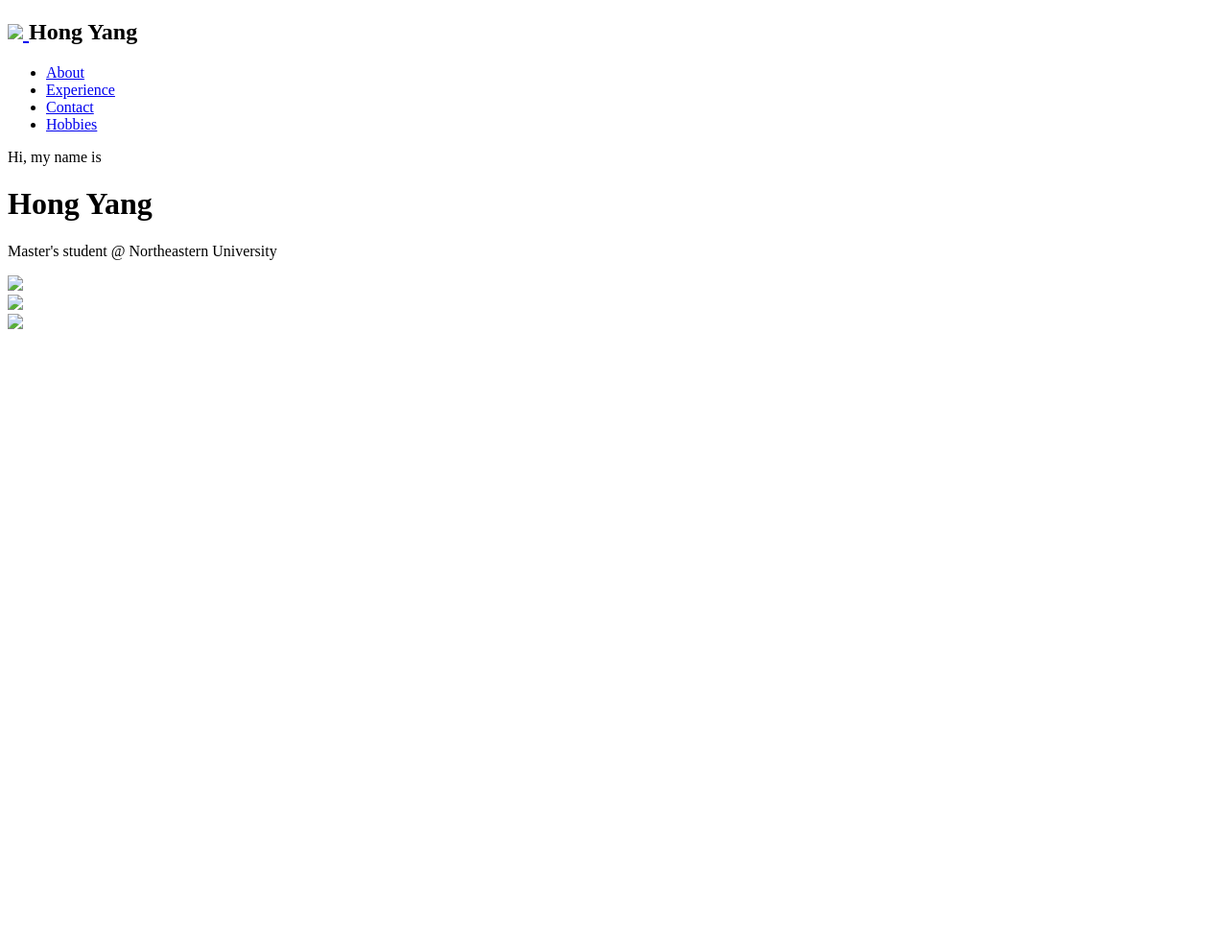
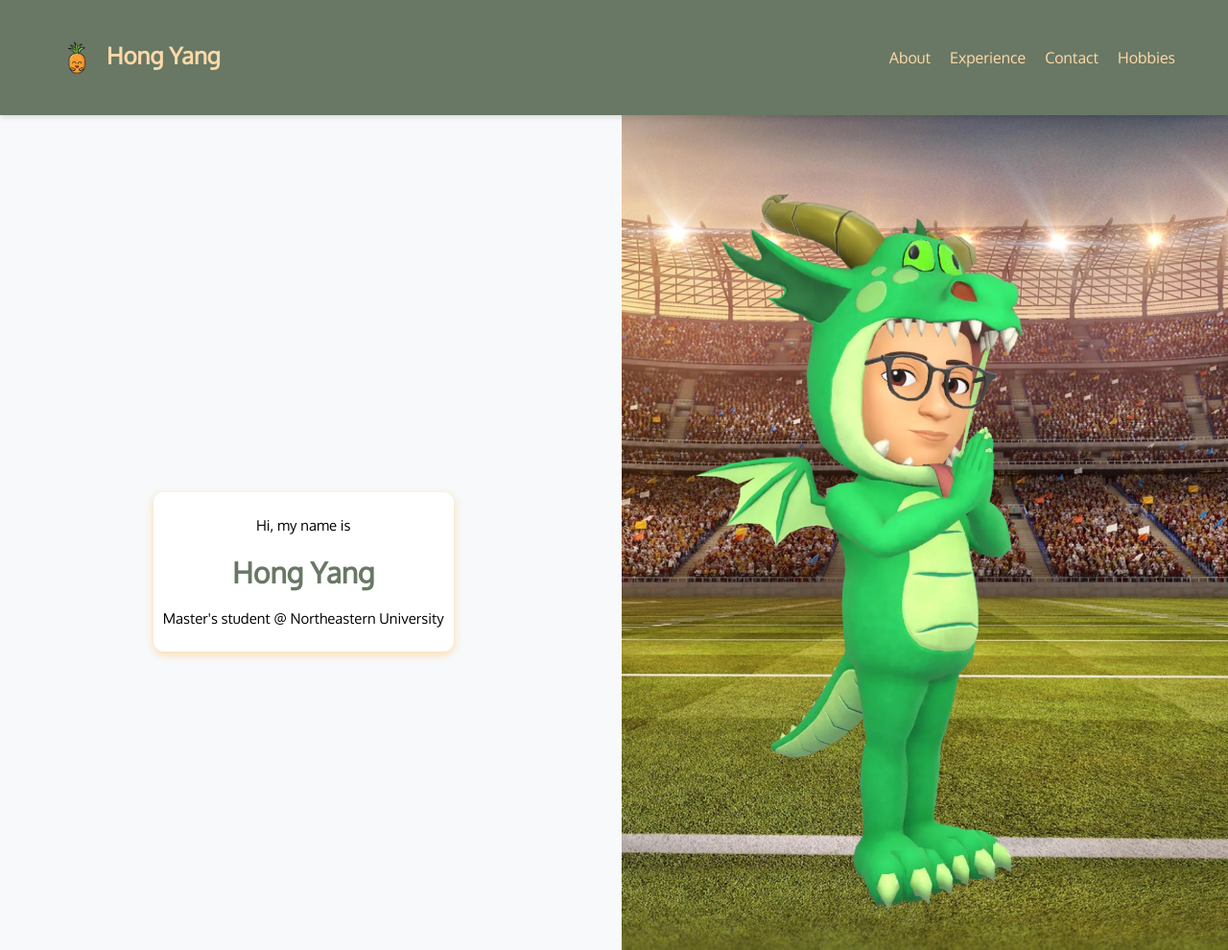
Before and after one commit to hyang98/hyang98.github.io, a plain HTML site: page index.html in a window 1280 px wide. Shown: the top 990 px of the page at 96% size. Before the commit the page ends 800 px from the top, so only its background shows below. Drawn offline with Linux system fonts and the light colour scheme.

Commit message:
test things

```diff
--- a/index.html
+++ b/index.html
@@ -1,20 +1,20 @@
 <!DOCTYPE html>
 <html>
 <head>
-    <link rel="stylesheet" href="/Project 1/Landing/landingStyle.css">
-    <link rel="stylesheet" href="/Project 1/css/commonStyle.css">
+    <link rel="stylesheet" href="./Landing/landingStyle.css">
+    <link rel="stylesheet" href="./css/commonStyle.css">
 </head>
 <body>
     <header>
         <nav>
             <div class="pineappleIcon">
-                <h1 class="titleName"> <a href="/Project 1/index.html"> <img src="/Project 1/images/Pineapple.png" class="pineapple"> </a> Hong Yang </h1>
+                <h1 class="titleName"> <a href="./index.html"> <img src="./images/Pineapple.png" class="pineapple"> </a> Hong Yang </h1>
             </div>
             <ul>
-                <li><a href="/Project 1/About" class="">About</a></li>
-                <li><a href="/Project 1/Experience">Experience</a></li>
-                <li><a href="/Project 1/Contact">Contact</a></li>
-                <li><a href="/Project 1/Hobbies">Hobbies</a></li>
+                <li><a href="./About" class="">About</a></li>
+                <li><a href="./Experience">Experience</a></li>
+                <li><a href="./Contact">Contact</a></li>
+                <li><a href="./Hobbies">Hobbies</a></li>
             </ul>
         </nav>
     </header>
@@ -33,15 +33,15 @@
             </div>
         </div>
         <div class="landingPageImageContainer">
-            <img src="/Project 1/images/meImage.png">
+            <img src="./images/meImage.png">
         </div>
     </div>
     <div class="contactContainer">
         <div class="logoCard">
-            <img src="/Project 1/images/canadaFlag.png" class="logo">
+            <img src="./images/canadaFlag.png" class="logo">
         </div>
         <div class="logoCard">
-            <img src="/Project 1/images/usFlag.png" class="logo">
+            <img src="./images/usFlag.png" class="logo">
         </div>
     </div>
 </body>
```
